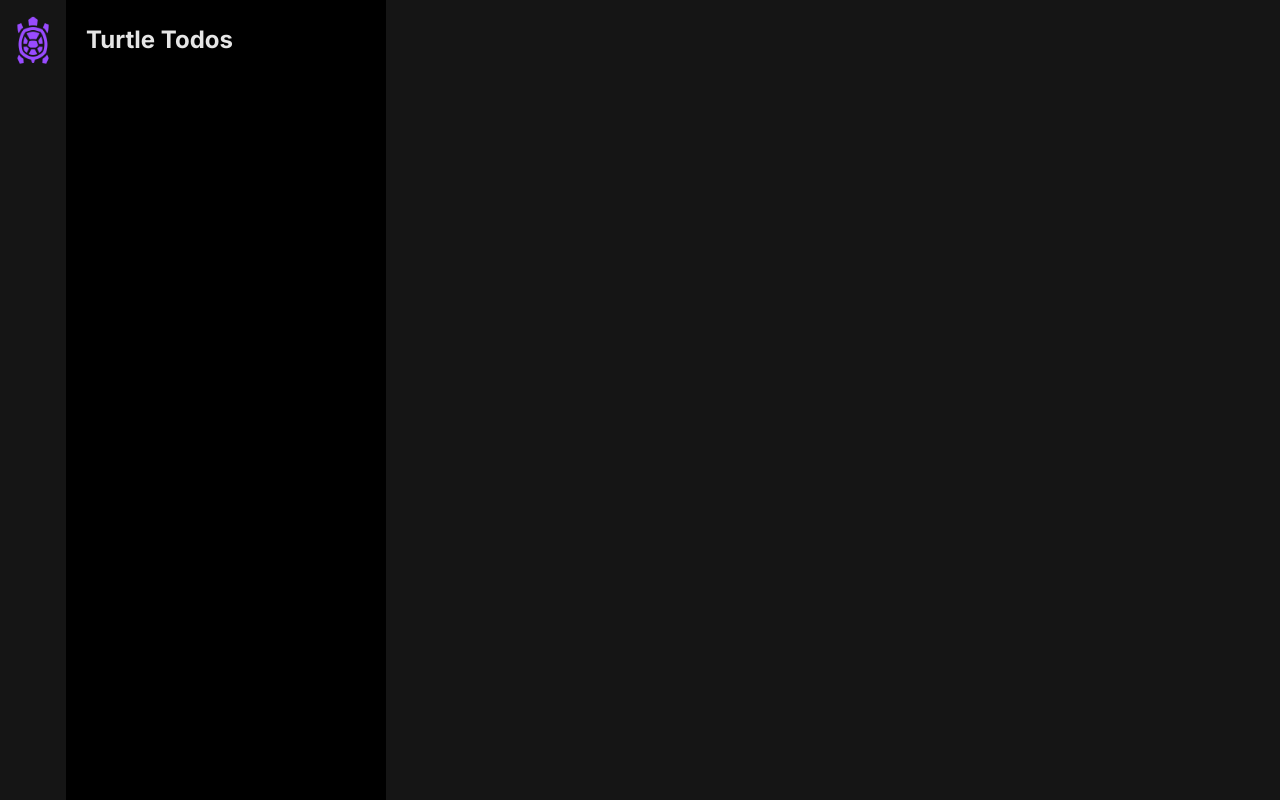
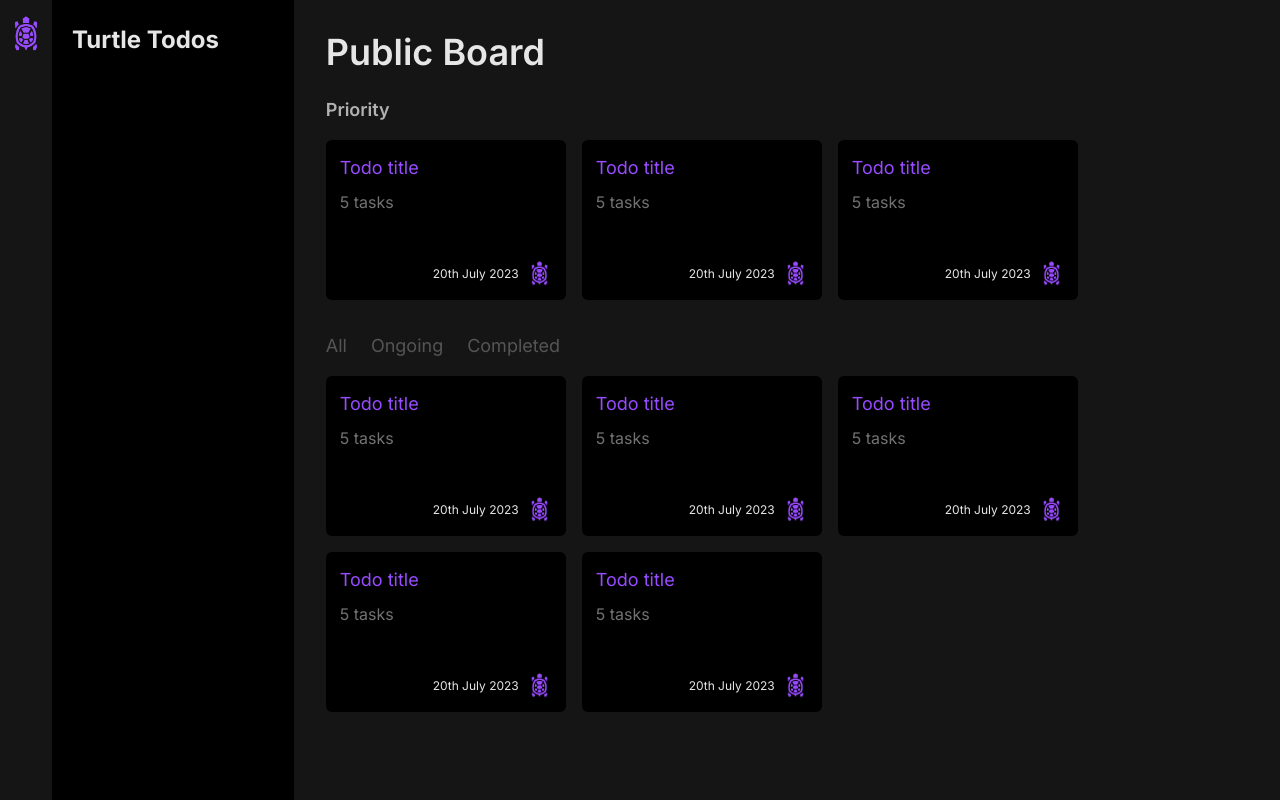
Before and after one commit to Hack-Weekly/turtle-todo, a Next.js app: page / in a window 1280 px wide. Built offline with nearby package versions, Linux system fonts and the light colour scheme.

Commit message:
Public Board and Card

```diff
--- a/app/page.tsx
+++ b/app/page.tsx
@@ -1,3 +1,4 @@
+import Board from "@/components/Board/Board";
 import Navbar from "./../components/Navbar";
 import Sidebar from "./../components/Sidebar/Sidebar";
 
@@ -6,6 +7,7 @@ export default function page() {
     <section className="flex">
       <Navbar />
       <Sidebar />
+      <Board />
     </section>
   )
 }
--- /dev/null
+++ b/components/Board/Board.tsx
@@ -0,0 +1,12 @@
+import CommonContainer from './CommonContainer/CommonContainer'
+import PriorityContainer from './PriorityContainer/PriorityContainer'
+
+export default function Board() {
+    return (
+        <section className='p-8'>
+            <h1 className='text-4xl font-semibold'>Public Board</h1>
+            <PriorityContainer />
+            <CommonContainer />
+        </section>
+    )
+}
--- /dev/null
+++ b/components/Board/CommonContainer/Categories.tsx
@@ -0,0 +1,38 @@
+"use client";
+
+import { categoryFilters } from "@/types/common.types";
+import { usePathname, useRouter, useSearchParams } from "next/navigation";
+
+const Categories = () => {
+  const router = useRouter();
+  const pathName = usePathname();
+
+  const searchParams = useSearchParams();
+  const category = searchParams.get("category");
+
+  const handleTags = (item: string) => {
+    router.push(`${pathName}?category=${item}`);
+  };
+
+  return (
+    <div className="flexBetween w-full gap-5 flex-wrap">
+      <ul className="flex gap-2 overflow-auto">
+        {categoryFilters.map((filter) => (
+          <button
+            key={filter}
+            type="button"
+            onClick={() => handleTags(filter)}
+            className={`${category === filter
+              ? "opacity-100 font-medium"
+              : "opacity-30 font-normal"
+              } pr-4 mt-6 mb-2 text-lg`}
+          >
+            {filter}
+          </button>
+        ))}
+      </ul>
+    </div>
+  );
+};
+
+export default Categories;
--- /dev/null
+++ b/components/Board/CommonContainer/CommonContainer.tsx
@@ -0,0 +1,17 @@
+import PublicTodo from "../PublicTodo";
+import Categories from "./Categories";
+
+export default function CommonContainer() {
+    return (
+        <div>
+            <Categories />
+            <div className="flex flex-wrap">
+                <PublicTodo />
+                <PublicTodo />
+                <PublicTodo />
+                <PublicTodo />
+                <PublicTodo />
+            </div>
+        </div>
+    )
+}
--- /dev/null
+++ b/components/Board/PriorityContainer/PriorityContainer.tsx
@@ -0,0 +1,14 @@
+import PublicTodo from "../PublicTodo";
+
+export default function PriorityContainer() {
+    return (
+        <div>
+            <div className="mt-6 mb-2 text-lg font-semibold opacity-75">Priority</div>
+            <div className="flex flex-wrap">
+                <PublicTodo />
+                <PublicTodo />
+                <PublicTodo />
+            </div>
+        </div>
+    )
+}
--- /dev/null
+++ b/components/Board/PublicTodo.tsx
@@ -0,0 +1,17 @@
+import Image from "next/image";
+import Link from "next/link";
+
+export default function PublicTodo() {
+    return (
+        <div className="flex flex-col bg-black w-[15rem] h-[10rem] rounded-md ml-0 m-4 my-2 p-3 border-transparent border-2 cursor-grab hover:border-[#404040] hover:border-2">
+            <Link href="/" className="text-[#994BFF] text-lg w-fit">Todo title</Link>
+            <div className="mt-2 text-[#727272] text-md flex-grow">5 tasks</div>
+            <div className="flex justify-end items-center w-full">
+                <div className="mr-2 text-xs">20th July 2023</div>
+                <Link href="/">
+                    <Image src="/logo.png" width={25} height={25} alt="profile-pic" />
+                </Link>
+            </div>
+        </div>
+    )
+}
--- /dev/null
+++ b/types/common.types.ts
@@ -0,0 +1,5 @@
+export const categoryFilters = [
+    "All",
+    "Ongoing",
+    "Completed",
+]
```
